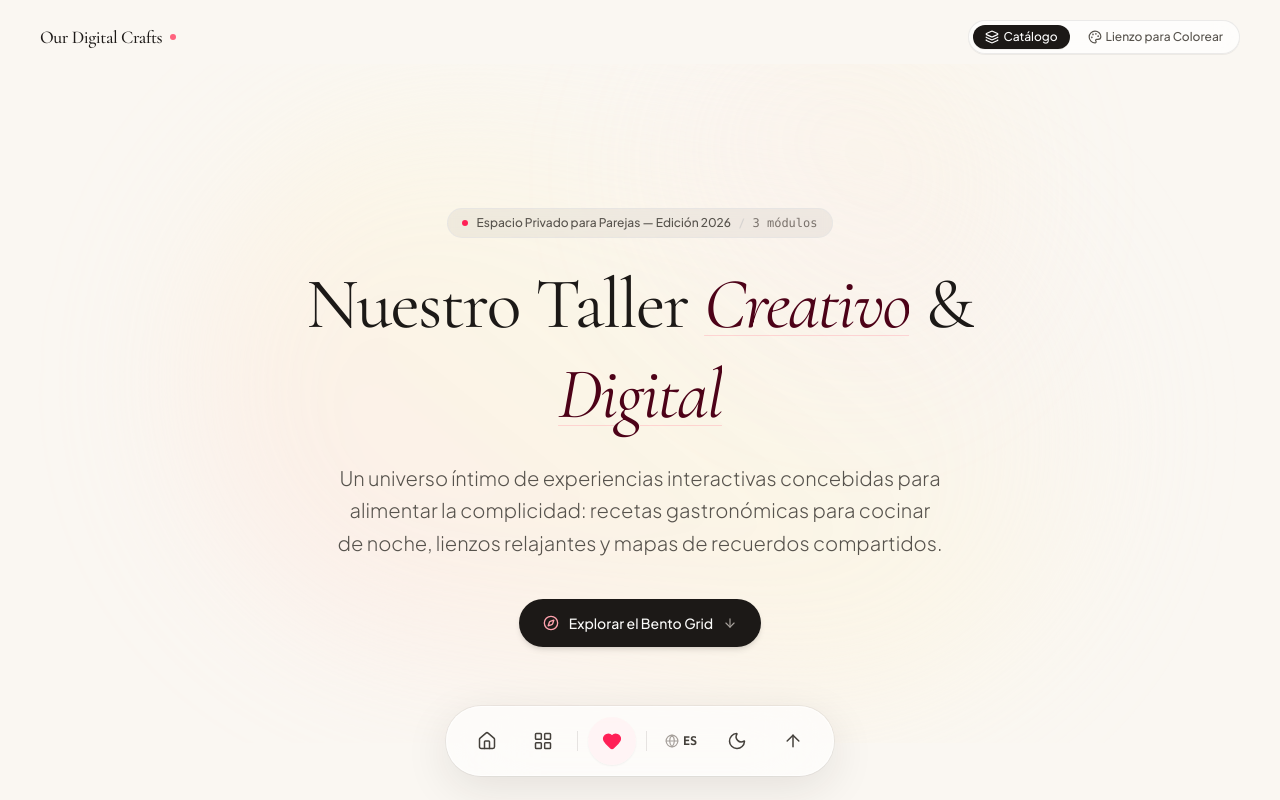
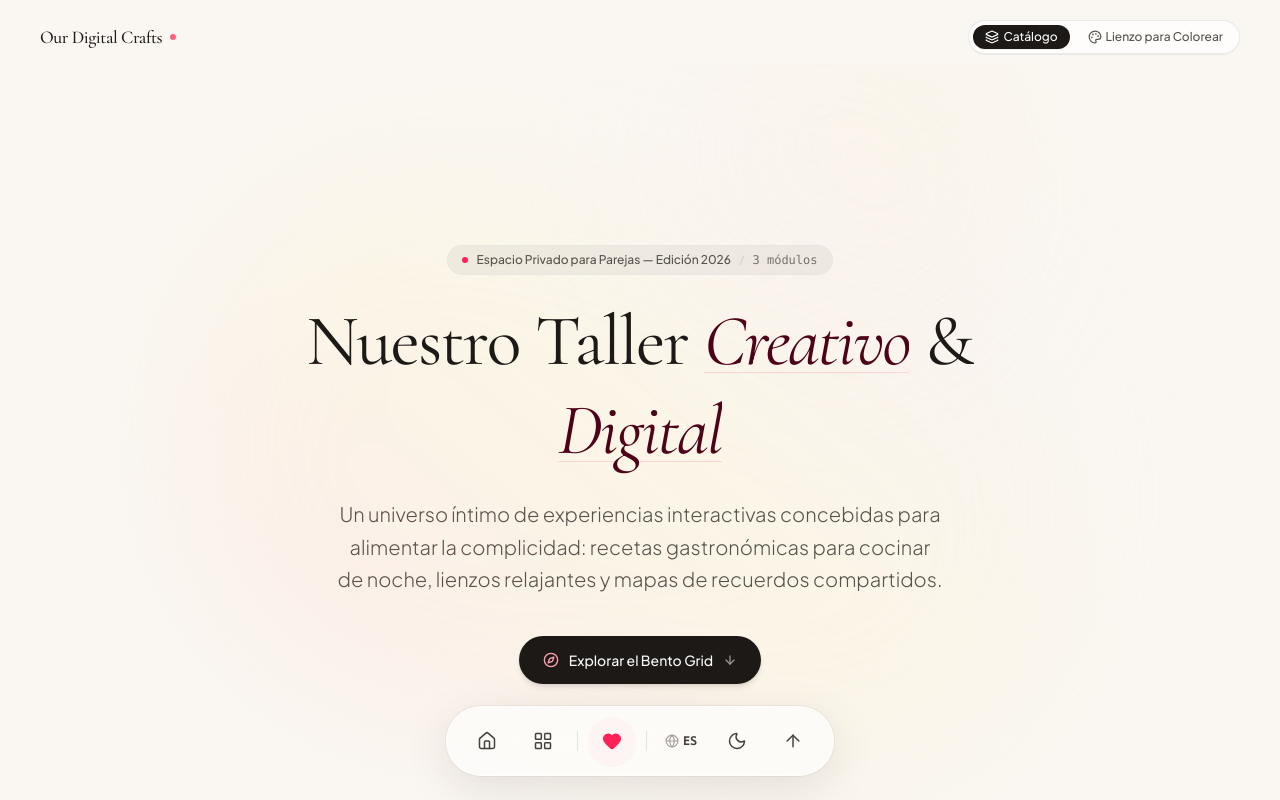
Before and after one commit to Beto18v/digital-crafts, a React (Vite) app: page / in a window 1280 px wide. Shown: the top 800 px of the page. Built offline with nearby package versions, Linux system fonts and the light colour scheme.

Commit message:
feat(Hero): update layout for full-screen centering
Refactor the hero section to use min-height 100dvh and flexbox to ensure consistent vertical centering across different screen sizes.

```diff
--- a/src/components/Hero.tsx
+++ b/src/components/Hero.tsx
@@ -123,7 +123,7 @@ export const Hero: React.FC<HeroProps> = ({
   };
 
   return (
-    <section className="relative pt-28 pb-16 sm:pt-36 sm:pb-24 overflow-hidden">
+    <section className="relative min-h-[100dvh] w-full flex flex-col justify-center items-center overflow-hidden px-4 md:px-8 py-16 sm:py-20">
       {/* Animated ambient mesh gradient aura */}
       <div className="absolute inset-0 pointer-events-none -z-10 flex items-center justify-center overflow-hidden">
         <motion.div
@@ -154,7 +154,7 @@ export const Hero: React.FC<HeroProps> = ({
         />
       </div>
 
-      <div className="max-w-4xl mx-auto px-4 sm:px-6 lg:px-8 text-center relative z-10">
+      <div className="w-full max-w-4xl mx-auto px-4 md:px-8 text-center relative z-10 flex flex-col items-center justify-center">
         {/* Editorial Sub-badge */}
         <motion.div
           initial={{ opacity: 0, y: 12 }}
```
